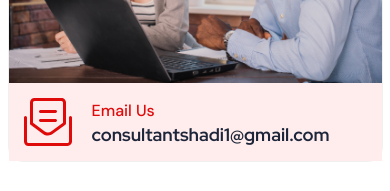
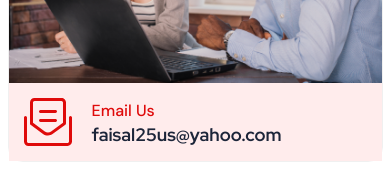
Before and after one commit to Kranthi6600/hadi-consultant, a Next.js app: page /contact in a window 390 px wide. Shown: the part 900-1091 px from the top of the page. Built offline with nearby package versions, Linux system fonts and the light colour scheme; no server answers.

Commit message:
Update contact phone and email across the site

```diff
--- a/src/app/(inner-page)/contact/ContactClient.jsx
+++ b/src/app/(inner-page)/contact/ContactClient.jsx
@@ -152,8 +152,8 @@ export default function ContactClient() {
                                     </div>
                                     <div className="info">
                                         <span>Email Us</span>
-                                        <Link href={'mailto:consultantshadi1@gmail.com'}>
-                                            <h5>consultantshadi1@gmail.com</h5>
+                                        <Link href={'mailto:faisal25us@yahoo.com'}>
+                                            <h5>faisal25us@yahoo.com</h5>
                                         </Link>
                                     </div>
                                 </div>
--- a/src/app/api/contact/route.js
+++ b/src/app/api/contact/route.js
@@ -6,11 +6,11 @@ const createTransporter = () => {
   // For development, you can use a test account or Gmail
   // For production, you should use environment variables
   return nodemailer.createTransporter({
-    host: process.env.SMTP_HOST || 'smtp.gmail.com',
+    host: process.env.SMTP_HOST || 'smtp.mail.yahoo.com',
     port: process.env.SMTP_PORT || 587,
     secure: false, // true for 465, false for other ports
     auth: {
-      user: process.env.SMTP_USER || 'your-email@gmail.com', // Replace with your email
+      user: process.env.SMTP_USER || 'faisal25us@yahoo.com', // Replace with your email
       pass: process.env.SMTP_PASS || 'your-app-password', // Replace with your password/app password
     },
   });
@@ -129,8 +129,8 @@ export async function POST(request) {
 
       // Send to admin
       await transporter.sendMail({
-        from: process.env.SMTP_USER || 'your-email@gmail.com',
-        to: process.env.ADMIN_EMAIL || 'admin@hadiconsultant.com', // Replace with admin email
+        from: process.env.SMTP_USER || 'faisal25us@yahoo.com',
+        to: process.env.ADMIN_EMAIL || 'faisal25us@yahoo.com', // Replace with admin email
         subject: `New Contact Form Submission - ${getServiceLabel(service)}`,
         html: adminEmailHtml,
         replyTo: email
@@ -138,7 +138,7 @@ export async function POST(request) {
 
       // Send auto-reply to customer
       await transporter.sendMail({
-        from: process.env.SMTP_USER || 'your-email@gmail.com',
+        from: process.env.SMTP_USER || 'faisal25us@yahoo.com',
         to: email,
         subject: 'Thank You for Your Inquiry - Hadi Consultant',
         html: customerEmailHtml
--- a/src/components/about/About.jsx
+++ b/src/components/about/About.jsx
@@ -82,8 +82,8 @@ function About() {
                                             />
                                             <div className="call-details">
                                                 <span>Call us anytime</span>
-                                                <a href="tel:+16471234567">
-                                                    <h6 className="title">+1 (647) 123-4567</h6>
+                                                <a href="tel:+14169987909">
+                                                    <h6 className="title">+1 (416) 998-7909</h6>
                                                 </a>
                                             </div>
                                         </div>
--- a/src/components/footer/Footer.jsx
+++ b/src/components/footer/Footer.jsx
@@ -123,7 +123,7 @@ function Footer() {
                                                     <i className="far fa-envelope"></i>
                                                 </div>
                                                 <div className="contact-details">
-                                                    <p className="contact-value">consultantshadi1@gmail.com</p>
+                                                    <p className="contact-value">faisal25us@yahoo.com</p>
                                                 </div>
                                             </div>
                                             <div className="single-contact-info">
--- a/src/components/header/SideMenu.jsx
+++ b/src/components/header/SideMenu.jsx
@@ -41,8 +41,8 @@ function SideMenu({ isSidebarOpen, toggleSidebar }) {
                         <div className="get-in-touch">
                             <div className="h6 title">Get In Touch</div>
                             <div className="wrapper">
-                                <div className="single"><i className="fas fa-phone-alt" /><Link href="#">(416) 998-7909</Link></div>
-                                <div className="single"><i className="fas fa-envelope" /><Link href="#">consultantshadi1@gmail.com</Link></div>
+                                <div className="single"><i className="fas fa-phone-alt" /><Link href="tel:+14169987909">+1 (416) 998-7909</Link></div>
+                                <div className="single"><i className="fas fa-envelope" /><Link href="mailto:faisal25us@yahoo.com">faisal25us@yahoo.com</Link></div>
                                 <div className="single"><i className="fas fa-map-marker-alt" /><Link href="#">1290 Eglinton Ave E #8, Mississauga, ON L4W 1K8 Canada</Link></div>
                             </div>
                         </div>
--- a/src/components/map/Map.jsx
+++ b/src/components/map/Map.jsx
@@ -31,8 +31,8 @@ function Map() {
                                             ON L4W 1K8 Canada
                                         </Link>
                                         <p className="headoffice" style={{ fontWeight: '600', color: '#333', marginBottom: '4px' }}>Email</p>
-                                        <Link href={'mailto:consultantshadi1@gmail.com'} style={{ display: 'block', color: '#DF0A0A', textDecoration: 'none' }}>
-                                            consultantshadi1@gmail.com
+                                        <Link href={'mailto:faisal25us@yahoo.com'} style={{ display: 'block', color: '#DF0A0A', textDecoration: 'none' }}>
+                                            faisal25us@yahoo.com
                                         </Link>
                                     </div>
                                 </div>
```
Also changed, not shown: env-config.txt, 1 other file (tests, documents, lock files or other folders).
